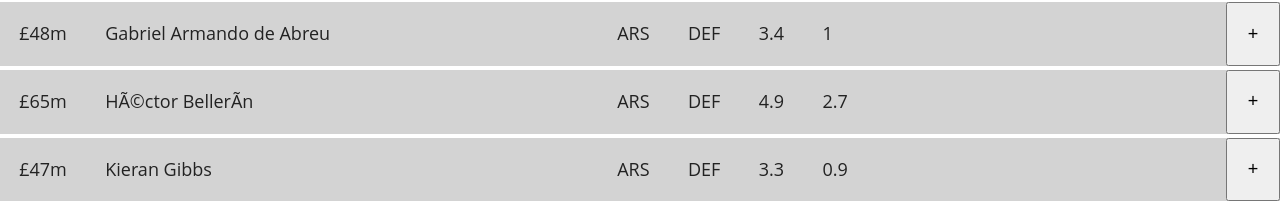
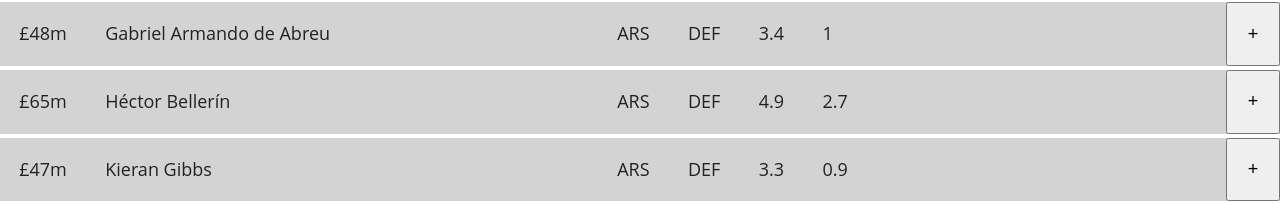
Before and after one commit to rycu/team-player, a React (Create React App) app: page / in a window 1280 px wide. Shown: the part 366-569 px from the top of the page. Built offline with nearby package versions, Linux system fonts and the light colour scheme.

Commit message:
began character encoding corrections from data feed

```diff
--- a/src/components/PlayerRows.js
+++ b/src/components/PlayerRows.js
@@ -75,9 +75,48 @@ export default class PlayerRow extends Component {
 		this.props.togglePlayerSelect(Number(id));
 	}
 
+
+	charFix (stringIn = "HÃ©ctor BellerÃ­n"){
+		var regex = "[^ -~]"
+		//var rx = new RegExp( searchPattern, "gim" )
+
+
+		var found = stringIn.match(regex);
+
+		let stringOut = stringIn;
+
+			if(found){
+				console.log(found[0]);
+
+
+
+				switch (found[0]) {
+					case 'Ã':
+						stringOut = stringOut.replace(/Ã©/gi, 'é');
+						stringOut = stringOut.replace(/Ã–/gi, 'Ö');
+						stringOut = stringOut.replace(/Ã¡/gi, 'á');
+						stringOut = stringOut.replace(/Ã/gi, 'í');
+						console.log(stringOut);
+					break;
+					default:
+						console.log('NOT HIT');
+				}
+		}
+
+		return stringOut
+	}
+
+
+
+
+
 	render() {
+
+
+
 		const {players, rowsPerRender, clubs, positions} = this.props;
 		const { selection__players } = this.props.selection
+
 		return(
 			<ul>
 				{players.map((player, i) => {
@@ -90,7 +129,7 @@ export default class PlayerRow extends Component {
 						<Row
 							key={i}
 							playerId={player.id}
-							fullName={player.first_name + ' ' + player.second_name}
+							fullName={this.charFix(player.first_name + ' ' + player.second_name)}
 							cost={player.now_cost}
 							club={clubs[player.team-1].short_name}
 							position={positions[player.element_type-1].plural_name_short}
```
